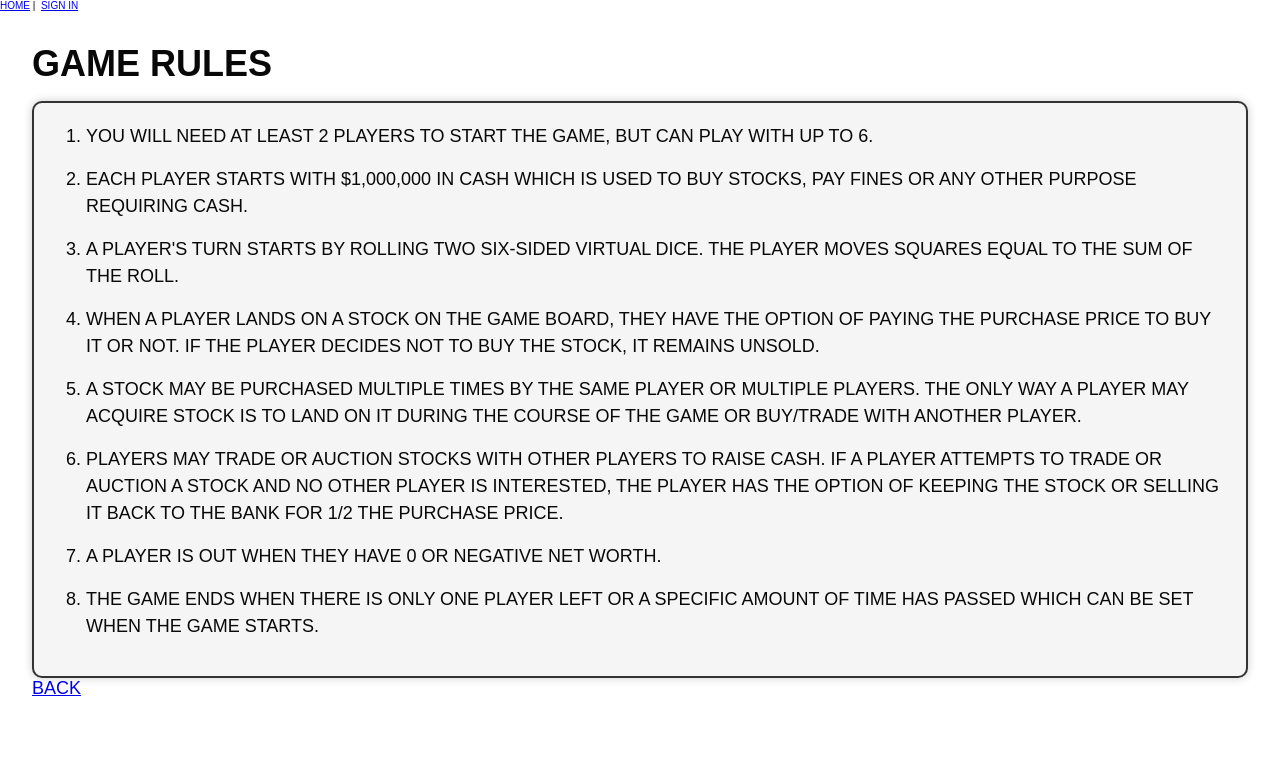
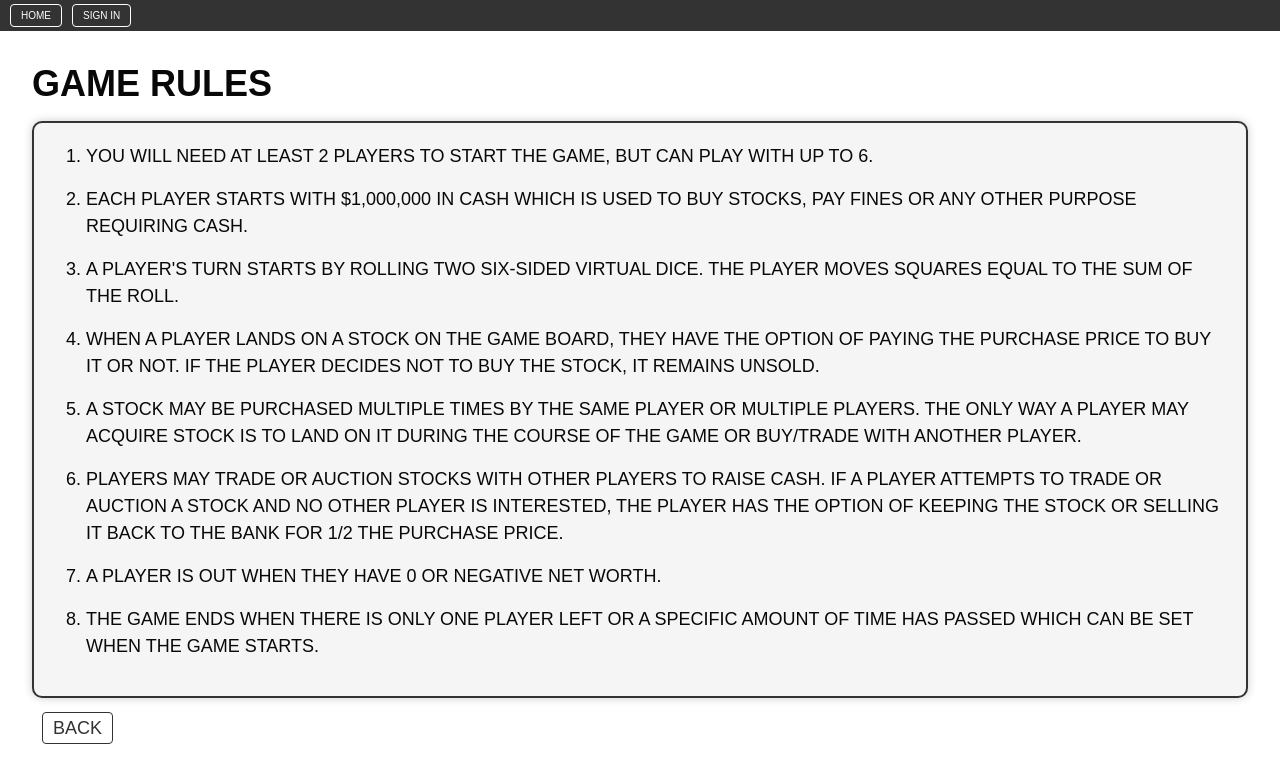
Before and after one commit to cdande/Final-capstone-FINAL, a Vue app in the folder vue/: page /gamerules in a window 1280 px wide. Shown: the top 782 px of the page. Built offline with nearby package versions, Linux system fonts and the light colour scheme; no server answers.

Commit message:
lobby game rules and button fix

```diff
--- a/vue/src/App.vue
+++ b/vue/src/App.vue
@@ -1,14 +1,35 @@
 <template>
   <div id="app">
     <div id="nav">
-
-      <div id='navText'>
-       <router-link v-bind:to="{ name: 'home' }">Home</router-link>&nbsp;|&nbsp;
-      <router-link v-bind:to="{ name: 'logout' }" v-if="$store.state.token != ''">Logout</router-link>
-      <router-link v-bind:to="{ name: 'login' }">Sign In</router-link>
+      <div id="navText">
+        <router-link class="nav-link" v-bind:to="{ name: 'home' }">Home</router-link>
+        <router-link class="nav-link" v-bind:to="{ name: 'logout' }" v-if="$store.state.token !== ''">Logout</router-link>
+        <router-link class="nav-link" v-bind:to="{ name: 'login' }">Sign In</router-link>
       </div>
-
     </div>
     <router-view />
   </div>
 </template>
+
+<style>
+#nav {
+  background-color: #333;
+  color: white;
+  padding: 10px;
+}
+
+.nav-link {
+  text-decoration: none;
+  color: white;
+  margin-right: 10px;
+  padding: 5px 10px;
+  border: 1px solid white;
+  border-radius: 4px;
+  transition: background-color 0.3s, color 0.3s;
+}
+
+.nav-link:hover {
+  background-color: white;
+  color: #333;
+}
+</style>
--- a/vue/src/components/GameRules.vue
+++ b/vue/src/components/GameRules.vue
@@ -27,7 +27,9 @@
         </li>
       </ol>
     </div>
-    <router-link class="cta-button" :to="{ name: 'home' }">Back</router-link>
+    <nav class="nav-padding">
+     <router-link class="nav-link" :to="{ name: 'home' }">Back</router-link>
+    </nav>
   </div>
 </template>
 
@@ -38,9 +40,26 @@ export default {
 </script>
 
 <style scoped>
+.nav-link {
+  text-decoration: none;
+  color: #333;
+  margin: 10px;
+  padding: 5px 10px;
+  border: 1px solid #333;
+  border-radius: 4px;
+  transition: background-color 0.3s, color 0.3s;
+}
+
+.nav-link:hover {
+  background-color:#333;
+  color:white;
+}
 .rules-page {
   padding: 2rem;
   font-size: 18px;
+}
+.nav-padding{
+  margin-top: 20px;
 }
 
 .rules-title {
--- a/vue/src/components/HomePage.vue
+++ b/vue/src/components/HomePage.vue
@@ -29,12 +29,6 @@
     </p>
     <section class="cta-section">
     <router-link class="cta-button" :to="{ name: 'gamerules' }">Game Rules</router-link>
-    </section>
-
-    <section class="monopoly-integration-section">
-      <div class="monopoly-content">
-        <!-- Integrate Monopoly-themed elements here -->
-      </div>
     </section>
 
   <section class="cta-section">
--- a/vue/src/components/Lobby.vue
+++ b/vue/src/components/Lobby.vue
@@ -85,13 +85,15 @@
         Save Player
       </button>
     </form>
-
+     <GameRules/>
   </div>
 </template>
 
 <script>
+import GameRules from "./GameRules.vue"
 
 export default {
+  components: {GameRules},
 
   name: "user-list",
   data() {
```
